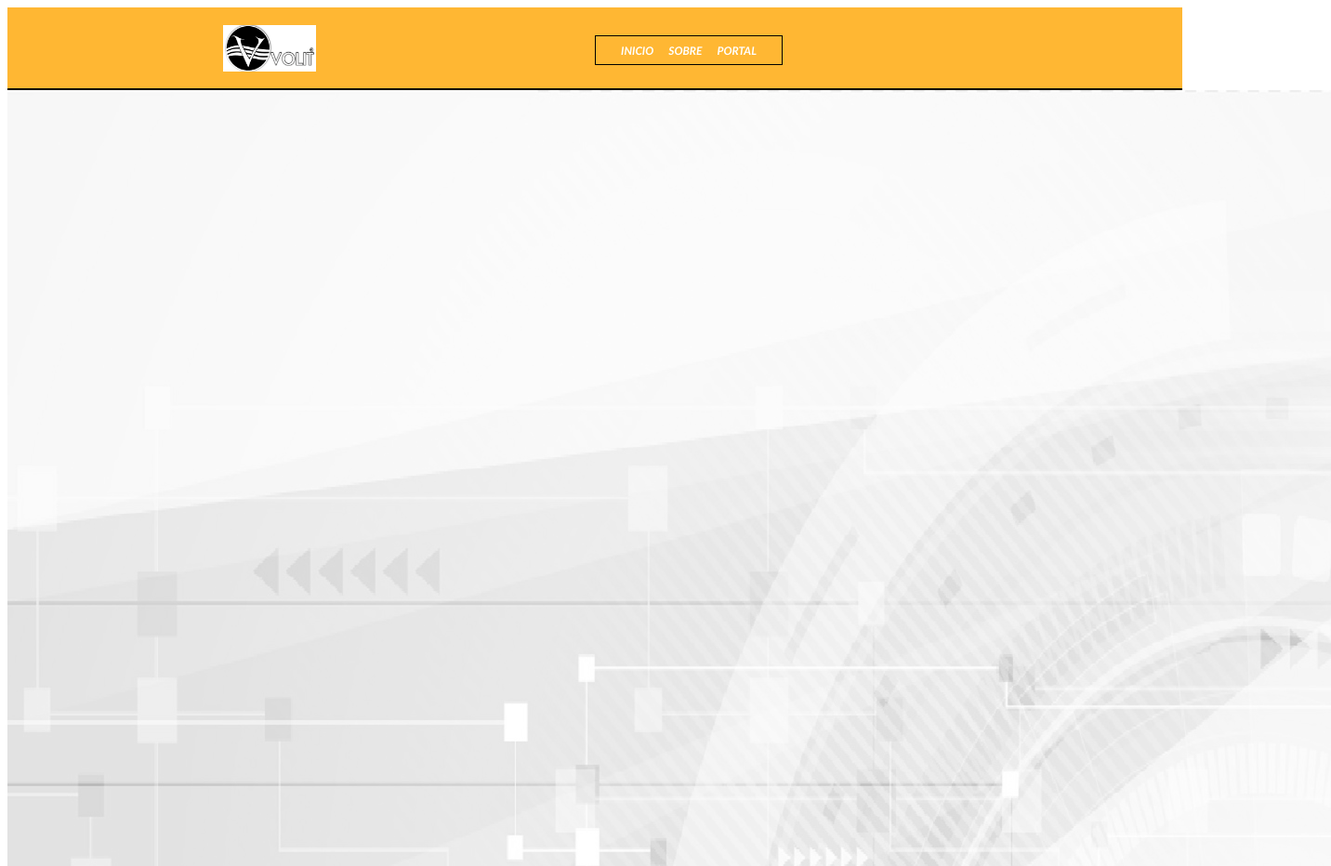
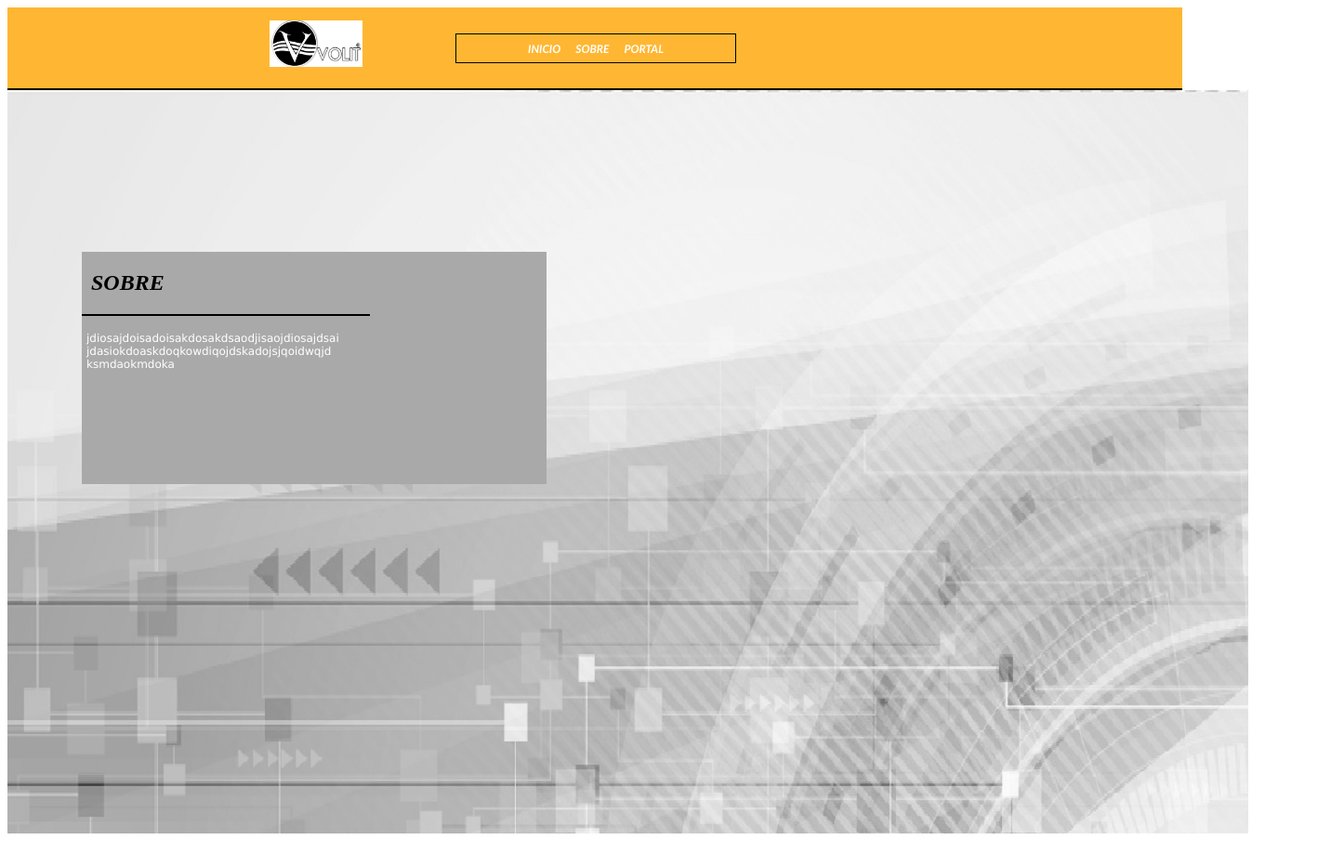
Before and after one commit to DaniloAugustoluz/Site-Volit, a plain HTML site: page sobre.html in a window 1280 px wide. Shown: the top 932 px of the page at 93% size, 1432 px wide, since content can reach past the window. After the commit the page ends 901 px from the top, so only its background shows below. Drawn offline with Linux system fonts and the light colour scheme.

Commit message:
Primeira Estrutura montada

```diff
--- a/sobre.html
+++ b/sobre.html
@@ -21,10 +21,17 @@
                 </div>
             </nav>
         </header>
-        <img class='img-background' src="img/Bkg_Site.jpg" alt="Imagem Background">
-        <article class="article-sobre">
-            <p>texto simbolo do artigo volit!</p>
-        </article>
+        <main class="main">
+            <img class='img-background' src="img/Bkg_Site.jpg" alt="Imagem Background">
+            <div class="div-article">
+                <article class="article-sobre">
+                    <header class="header-article">
+                        <h1>Sobre</h1>
+                    </header>
+                    <p>jdiosajdoisadoisakdosakdsaodjisaojdiosajdsai<br>jdasiokdoaskdoqkowdiqojdskadojsjqoidwqjd <br> ksmdaokmdoka</p>
+                </article>
+        </main>
+        </div>
     </div>
 </body>
 </html>
--- a/style/style.css
+++ b/style/style.css
@@ -1,16 +1,18 @@
 /*    BODY       */
-body div .container{
-
+main {
 
     background-image: url('../img/Bkg_Site.jpg');
     background-repeat: repeat;
     background-position: auto;
-    width: 1024px;
+    position: absolute;
+    width: 1335px;
     height: 800px;
 
 }
 
 body .img-background{
+    width: 1335px;
+    height: 800px;
     opacity: 0.3;
 }
 
@@ -19,15 +21,13 @@ body .img-background{
 header{
     background-color: rgba(255,165,0, 0.8);
     border-bottom: 2px solid black;
+
 }
 
 header .cabecalho{
-    position: relative;
+    position: absolute;
     top: 15px;
 }
-
-
-
 
 
 nav{
@@ -36,16 +36,18 @@ nav{
 }
 
 nav .menu-nav{
-    width: 90%;
+    width: 1024px;
+    height: 800px;
     align-items: center;
     position: absolute;
 }
 
 nav .div-menu{
     position: relative;
-    top: 25px;
+    top: 23px;
+    right: 150px;
     border: 1px solid black;
-    width: 200px;
+    width: 300px;
     height: 30px;
     display: flex;
     justify-content: center;
@@ -56,8 +58,8 @@ nav a{
     font-style: italic;
     font-size: 12px;
     font-weight: bold;
+    padding: 8px;
     color: white;
-    padding: 8px;
     text-decoration: none;
     text-transform: uppercase;
     position: static;
@@ -77,8 +79,8 @@ nav a:hover{
 /*      CONFIGURAÇÃO DIV LOGO    */
 nav .logo-volit{
     position: relative;
-    right: 400px;
-    bottom: 18px;
+    right: 350px;
+    bottom: 23px;
     width: 100px;
     height: 50px;
 }
@@ -92,3 +94,30 @@ nav .logo-volit img{
 
 
 /*      ESTILO DA PÁGINA SOBRE      */
+main .div-article {
+    position: relative;
+    background-color: darkgray;
+    display: flex;
+    position: relative;
+    width: 500px;
+    height: 250px;
+    bottom: 630px;
+    left: 80px;
+}
+
+main .div-article p{
+    position: relative;
+    width: 300px;
+    height: 300px;
+    padding: 5px;
+    color: white;
+    font-size: 12px;
+    font-family: 'Lucida Sans', 'Lucida Sans Regular', 'Lucida Grande', 'Lucida Sans Unicode', Geneva, Verdana, sans-serif;
+}
+
+main .div-article header{
+    background-color: darkgray;
+    font-style: italic;
+    padding-left: 10px;
+    text-transform: uppercase;
+}
```
Also changed, not shown: index.html (+3 -1 lines).
